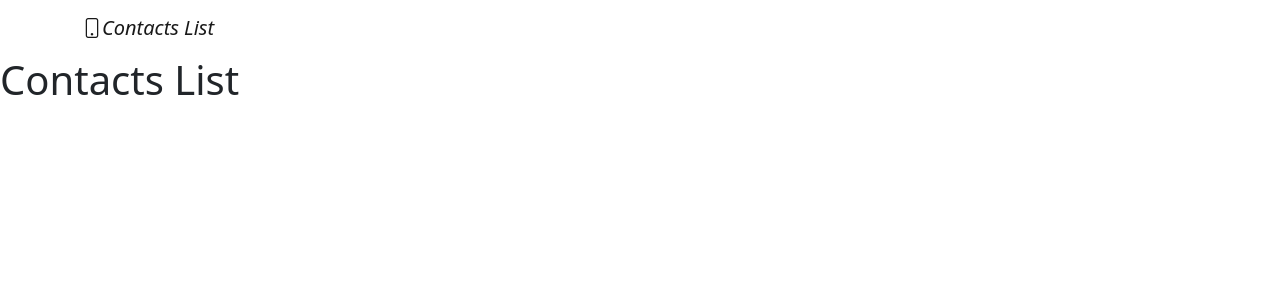
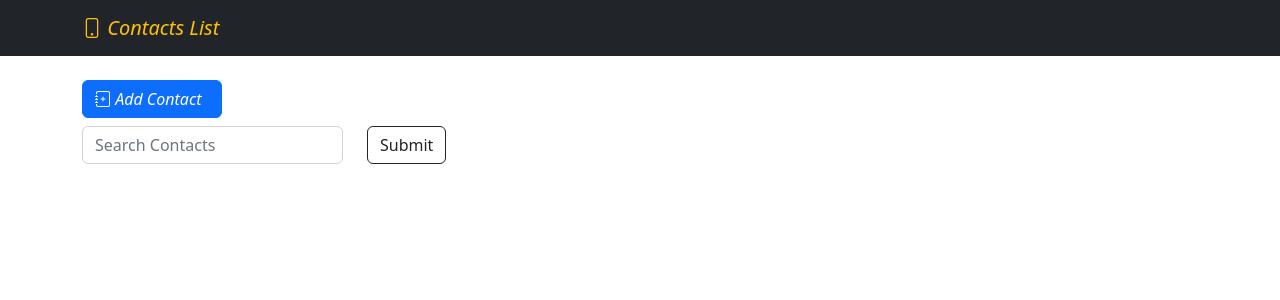
Before and after one commit to khkasper/contact-list, a React (Create React App) app in the folder front-end/: page /contacts in a window 1280 px wide. Shown: the top 300 px of the page. Built offline with nearby package versions, Linux system fonts and the light colour scheme.

Commit message:
feat: create search contacts input and basic layout

```diff
--- a/front-end/package.json
+++ b/front-end/package.json
@@ -8,6 +8,7 @@
     "@testing-library/user-event": "^13.5.0",
     "axios": "^0.27.2",
     "bootstrap": "^5.2.0",
+    "bootstrap-icons": "^1.9.1",
     "react": "^18.2.0",
     "react-dom": "^18.2.0",
     "react-modal": "^3.15.1",
--- /dev/null
+++ b/front-end/src/components/ContactSearch.jsx
@@ -0,0 +1,24 @@
+import React from 'react';
+
+function ContactSearch() {
+    return (
+        <div className="col-md-6">
+            <form className="row">
+                <div className="col">
+                    <div className="mt-2">
+                        <input type="text" className="form-control" placeholder="Search Contacts" />
+                    </div>
+                </div>
+                <div className="col">
+                    <div className="mt-2">
+                        <button className="btn btn-outline-dark" type="submit">
+                            Submit
+                        </button>
+                    </div>
+                </div>
+            </form>
+        </div>
+    );
+}
+
+export default ContactSearch;
--- a/front-end/src/components/ContactsList.jsx
+++ b/front-end/src/components/ContactsList.jsx
@@ -1,8 +1,22 @@
 import React from 'react';
+import ContactSearch from "./ContactSearch";
 
 function ContactsList() {
     return (
-        <h1>Contacts List</h1>
+        <div className="p-3">
+            <div className="container">
+                <div className="grid">
+                    <div className="row">
+                        <div className="col-md-12">
+                            <button className="btn btn-primary mt-2">
+                                <i className="bi bi-journal-plus me-2"> Add Contact </i>
+                            </button>
+                        </div>
+                        <ContactSearch />
+                    </div>
+                </div>
+            </div>
+        </div>
     );
 }
 
--- a/front-end/src/components/NavBar.jsx
+++ b/front-end/src/components/NavBar.jsx
@@ -4,10 +4,10 @@ import { Link } from "react-router-dom";
 function NavBar() {
     return (
         <>
-            <nav className="navbar navbar-expand-sm navbar-light bg-body">
+            <nav className="navbar navbar-expand-sm navbar-dark bg-dark">
                 <div className="container">
                     <Link to={'/'} className="navbar-brand">
-                        <i className="bi bi-phone">Contacts List</i>
+                        <i className="bi bi-phone text-warning"> Contacts List</i>
                     </Link>
                 </div>
             </nav>
--- a/front-end/src/index.css
+++ b/front-end/src/index.css
@@ -5,6 +5,7 @@ body {
     sans-serif;
   -webkit-font-smoothing: antialiased;
   -moz-osx-font-smoothing: grayscale;
+  background-color: lightgrey;
 }
 
 code {
```
Also changed, not shown: front-end/src/components/ContactCard.jsx (added, +11 -0 lines), front-end/src/components/ContactsCard.jsx (deleted, +0 -9 lines), 2 other files (tests, documents, lock files or other folders).
